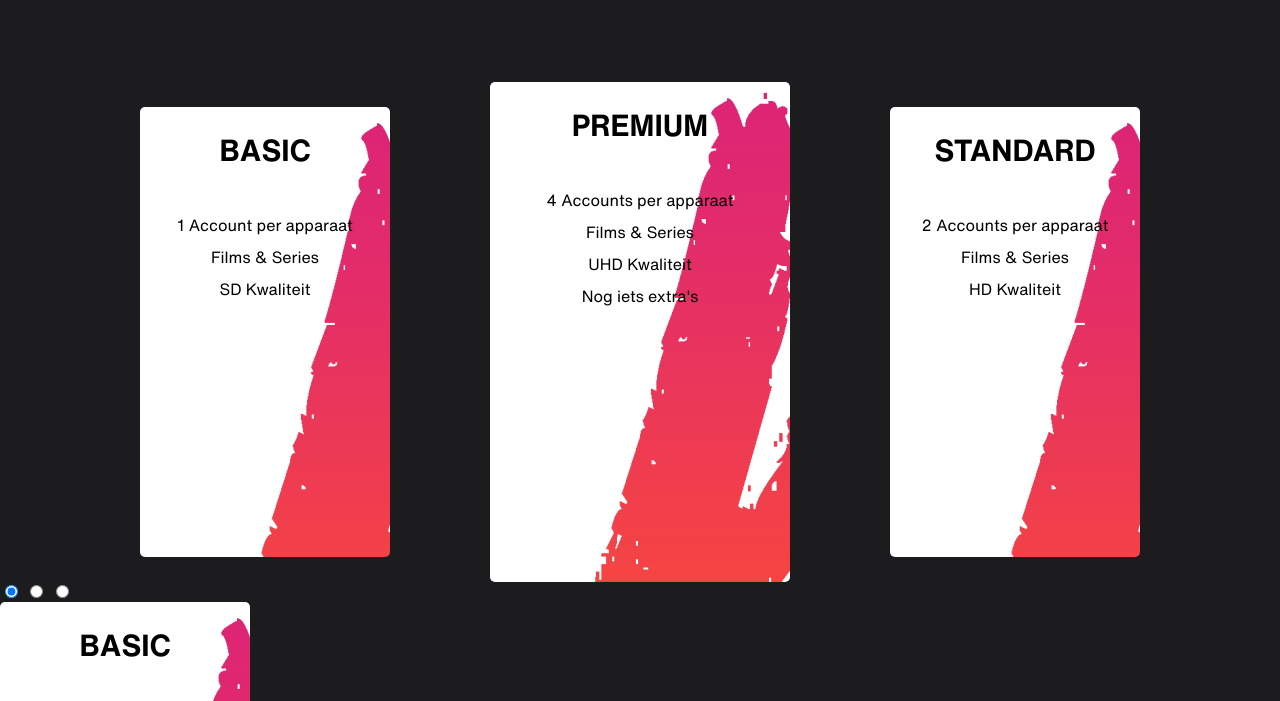
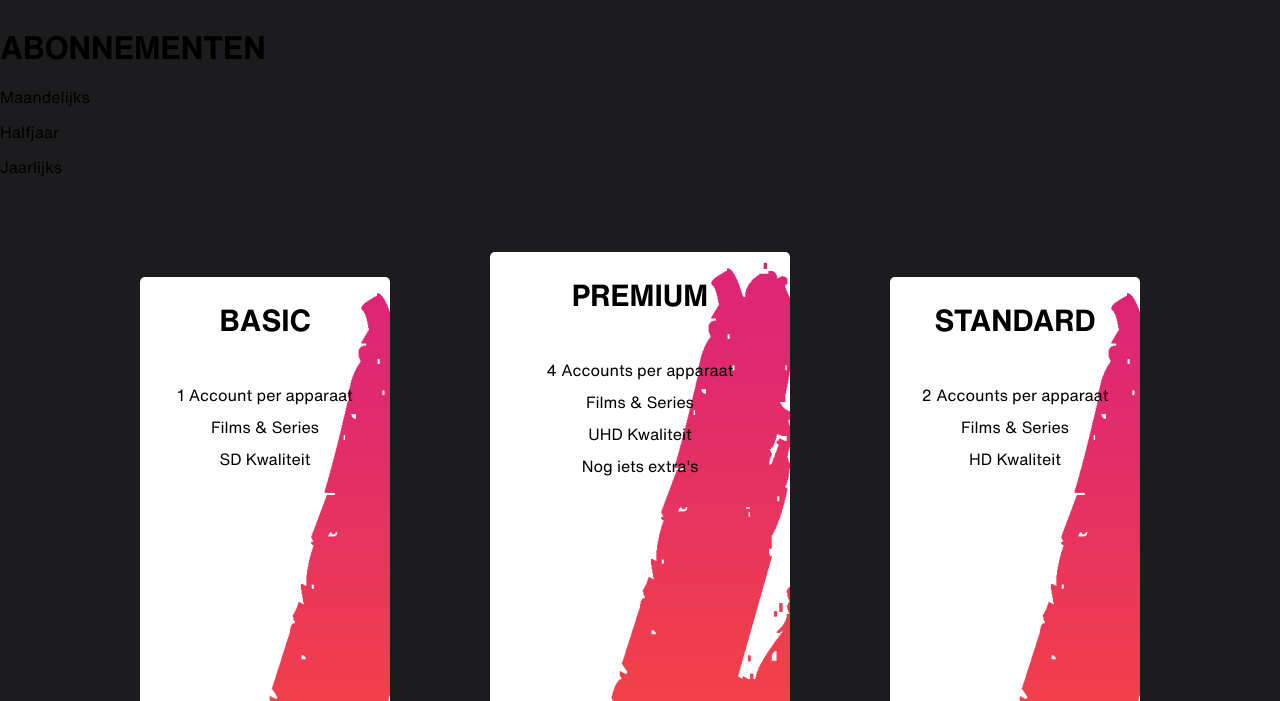
Before and after one commit to RicoDijkstra/wicked, a plain HTML site: page subscriptions.html in a window 1280 px wide. Shown: the part 80-781 px from the top of the page. Drawn offline with nearby package versions, Linux system fonts and the light colour scheme; files that its build step writes are made by us from their sources; files whose address does not match are found by name.

Commit message:
Pagina afgemaakt

```diff
--- a/subscriptions.html
+++ b/subscriptions.html
@@ -13,6 +13,13 @@
         <div class="topnav" id="myTopnav">
             <img src="WCKD-Logo-1.png" alt="Wicked logo" class="logo">
           <a href="inlog.html" class="active">LOGIN</a>
+        </div>
+
+        <h1 class="abbon">ABONNEMENTEN</h1>
+        <div class="tijden">
+          <p class="onderlijn">Maandelijks</p>
+          <p class="tijd-item">Halfjaar</p>
+          <p class="tijd-item">Jaarlijks</p>
         </div>
 
         <div class="subscriptions">
@@ -39,6 +46,7 @@
               </ul>
             </div>
           </div>
+          <a href="account/create.html"><div id="go" class="go">Doorgaan</div></a>
 <!-- slider -->
 <div class="content">
   <div class="css-carousel">
```
